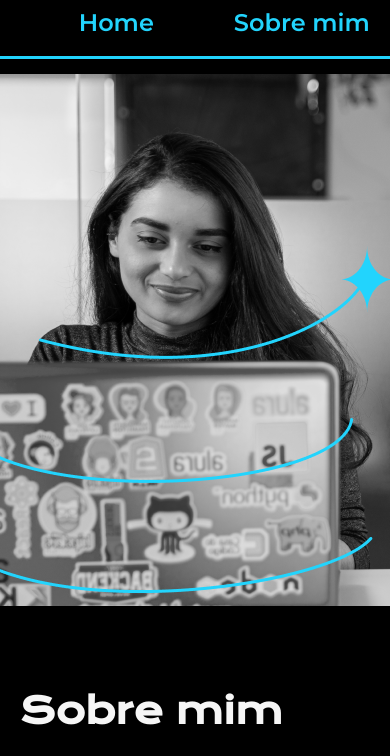
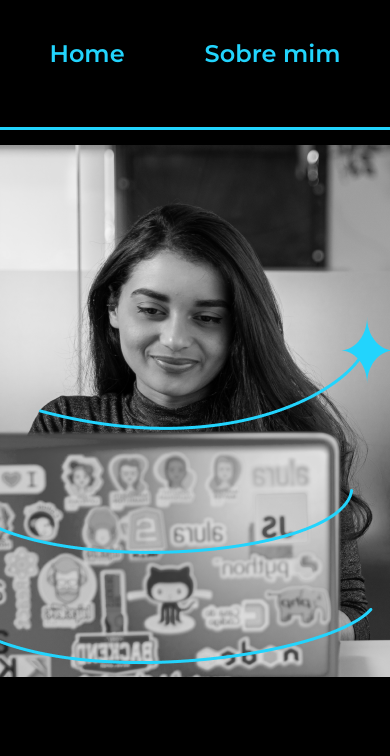
Before and after one commit to AlineHz/portfolio, a plain HTML site: page about.html in a window 390 px wide. Shown: the top 756 px of the page. Drawn offline with nearby package versions, Linux system fonts and the light colour scheme.

Commit message:
style.css

```diff
--- a/style/style.css
+++ b/style/style.css
@@ -108,7 +108,7 @@ body {
 
 @media (max-width: 1200px) {
     .cabecalho{
-        padding; 10%;
+        padding: 10%;
     }
     .cabecalho__menu{
         justify-content: center;
```
